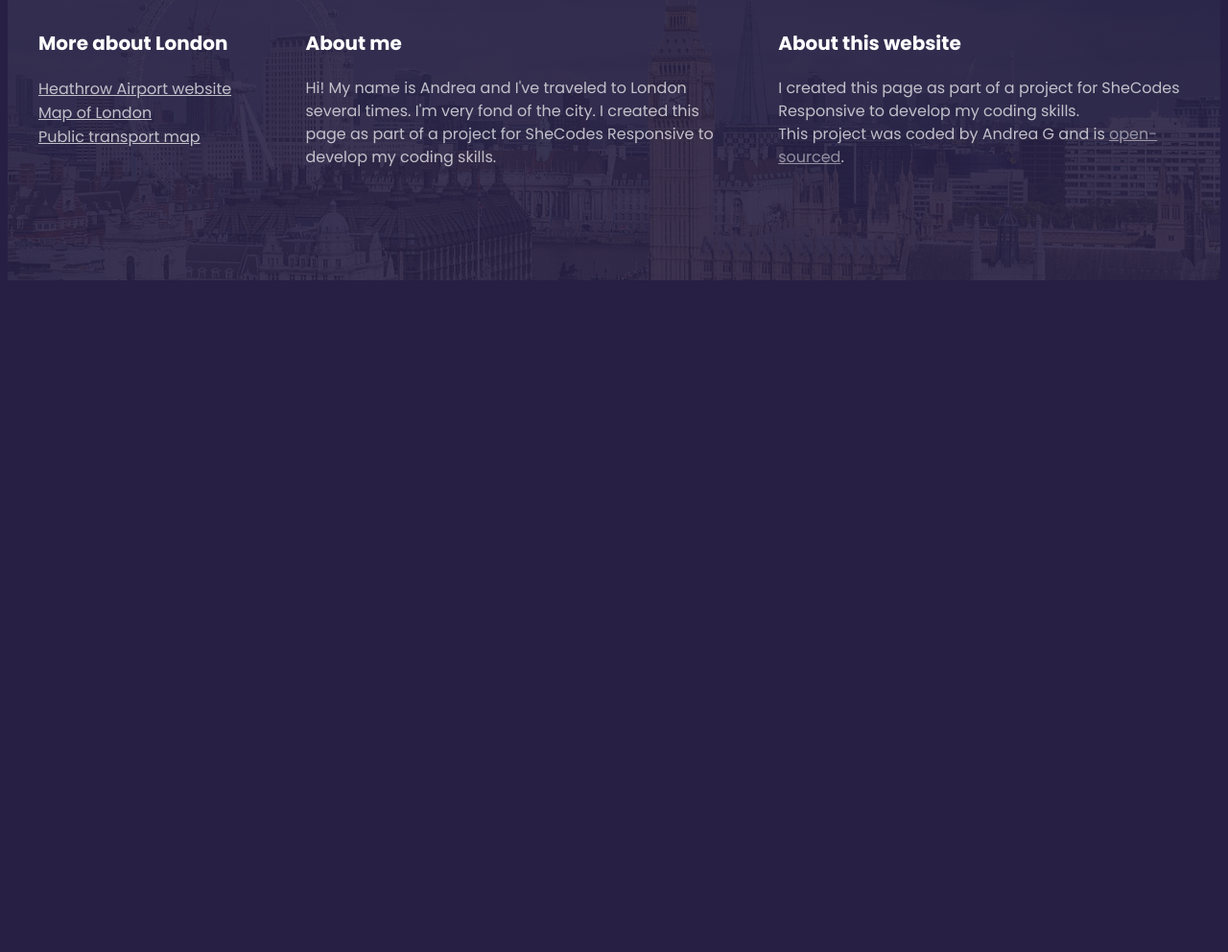
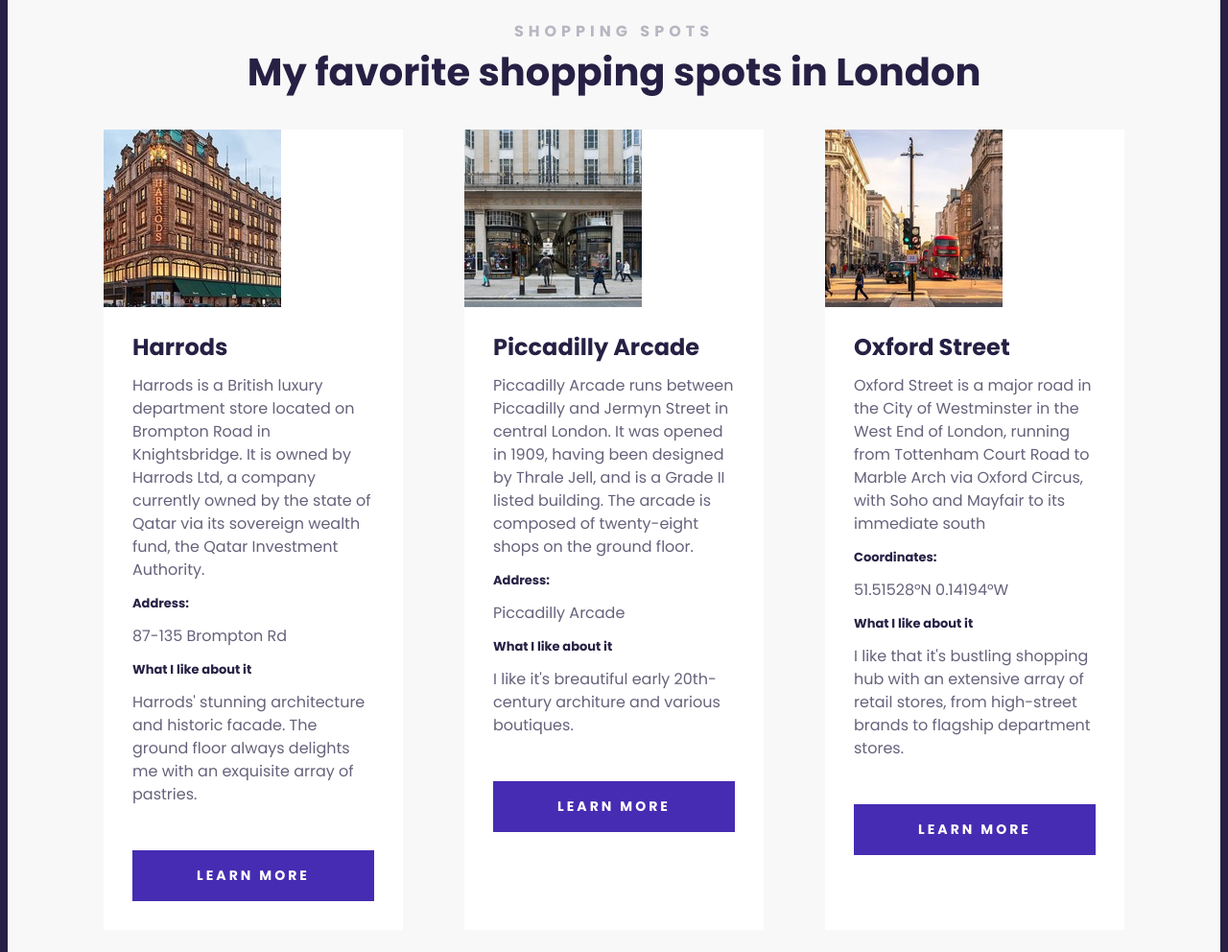
Before and after one commit to WickedZ2309/SheCodes-Responsive-Addon-Project, a plain HTML site: page index.html in a window 1280 px wide. Shown: the part 1468-2460 px from the top of the page at 96% size. Before the commit the page ends 1768 px from the top, so only its background shows below. Drawn offline with Linux system fonts and the light colour scheme.

Commit message:
Added cards to the landing page

```diff
--- a/index.html
+++ b/index.html
@@ -50,6 +50,118 @@
               of London, on the River Thames including, from west to east
               Chancery Lane and Liverpool Street.
             </p>
+          </div>
+        </section>
+
+        <section class="secondary">
+          <h2 class="text-center">Shopping spots</h2>
+          <h3 class="text-center">My favorite shopping spots in London</h3>
+
+          <div class="grid grid-3-columns">
+            <div class="card">
+              <div class="card-header">
+                <img
+                  src="images/spots/harrods.jpg"
+                  alt=""
+                  class="img-responsive"
+                />
+              </div>
+
+              <div class="card-body">
+                <h4>Harrods</h4>
+                <p>
+                  Harrods is a British luxury department store located on
+                  Brompton Road in Knightsbridge. It is owned by Harrods Ltd, a
+                  company currently owned by the state of Qatar via its
+                  sovereign wealth fund, the Qatar Investment Authority.
+                </p>
+                <h5>Address:</h5>
+                <p>87-135 Brompton Rd</p>
+                <h5>What I like about it</h5>
+                <p>
+                  Harrods' stunning architecture and historic facade. The ground
+                  floor always delights me with an exquisite array of pastries.
+                </p>
+              </div>
+              <div class="card-footer">
+                <a href="https://www.harrods.com/" class="btn" target="_blank">
+                  Learn more
+                </a>
+              </div>
+            </div>
+
+            <div class="card">
+              <div class="card-header">
+                <img
+                  src="images/spots/piccadilly-arcade.jpg"
+                  alt=""
+                  class="img-responsive"
+                />
+              </div>
+
+              <div class="card-body">
+                <h4>Piccadilly Arcade</h4>
+                <p>
+                  Piccadilly Arcade runs between Piccadilly and Jermyn Street in
+                  central London. It was opened in 1909, having been designed by
+                  Thrale Jell, and is a Grade II listed building. The arcade is
+                  composed of twenty-eight shops on the ground floor.
+                </p>
+                <h5>Address:</h5>
+                <p>Piccadilly Arcade</p>
+                <h5>What I like about it</h5>
+                <p>
+                  I like it's breautiful early 20th-century architure and
+                  various boutiques.
+                </p>
+              </div>
+              <div class="card-footer">
+                <a
+                  href="https://www.piccadilly-arcade.com/"
+                  class="btn"
+                  target="_blank"
+                >
+                  Learn more
+                </a>
+              </div>
+            </div>
+
+            <div class="card">
+              <div class="card-header">
+                <img
+                  src="images/spots/oxford-street.jpg"
+                  alt=""
+                  class="img-responsive"
+                />
+              </div>
+
+              <div class="card-body">
+                <h4>Oxford Street</h4>
+                <p>
+                  Oxford Street is a major road in the City of Westminster in
+                  the West End of London, running from Tottenham Court Road to
+                  Marble Arch via Oxford Circus, with Soho and Mayfair to its
+                  immediate south
+                </p>
+                <h5>Coordinates:</h5>
+                <p>51.51528°N 0.14194°W</p>
+                <h5>What I like about it</h5>
+                <p>
+                  I like that it's bustling shopping hub with an extensive array
+                  of retail stores, from high-street brands to flagship
+                  department stores.
+                </p>
+              </div>
+              <div class="card-footer">
+                <a
+                  href="https://www.oxfordstreet.co.uk/"
+                  class="btn"
+                  target="_blank"
+                >
+                  Learn more
+                </a>
+              </div>
+            </div>
           </div>
         </section>
       </main>
--- a/src/styles.css
+++ b/src/styles.css
@@ -8,6 +8,10 @@ body {
   margin: 0 auto;
 }
 
+.text-center {
+  text-align: center;
+}
+
 .grid {
   display: grid;
   grid-gap: 64px;
@@ -15,20 +19,56 @@ body {
 
 .img-responsive {
   max-width: 100%;
+  display: block;
 }
 
 .grid-2-columns {
   grid-template-columns: 1fr 1fr;
 }
 
+.grid-3-columns {
+  grid-template-columns: 1fr 1fr 1fr;
+}
+
 .grid-3-columns-with-first-narrow {
   grid-template-columns: 1fr 2fr 2fr;
 }
 
+.card {
+  background: white;
+  margin: 30px 0;
+}
+
+.card-body {
+  padding: 30px;
+}
+
+.card-footer {
+  padding: 0 30px 30px;
+}
+
+.btn {
+  display: block;
+  color: white;
+  font-weight: 700;
+  font-size: 14px;
+  line-height: 21px;
+  text-align: center;
+  letter-spacing: 3px;
+  text-transform: uppercase;
+  padding: 16px;
+  background-color: #462cb2;
+  text-decoration: none;
+}
+
 section {
-  max-width: 1200px;
+  max-width: 100%;
   margin: 0 auto;
-  padding: 100px 0;
+  padding: 100px;
+}
+
+section.secondary {
+  background: #f8f8f8;
 }
 
 header {
@@ -99,6 +139,22 @@ main h3 {
   line-height: 1.5;
   color: #272044;
   margin: 0;
+}
+
+main h4 {
+  font-weight: 700;
+  font-size: 24px;
+  line-height: 1;
+  color: #272044;
+  margin: 0;
+}
+
+main h5 {
+  font-weight: 700;
+  font-size: 13px;
+  margin: 0;
+  line-height: 1;
+  color: #272044;
 }
 
 main p {
```
Also changed, not shown: images/spots/harrods.jpg (added), images/spots/oxford-street.jpg (added), images/spots/piccadilly-arcade.jpg (added).
